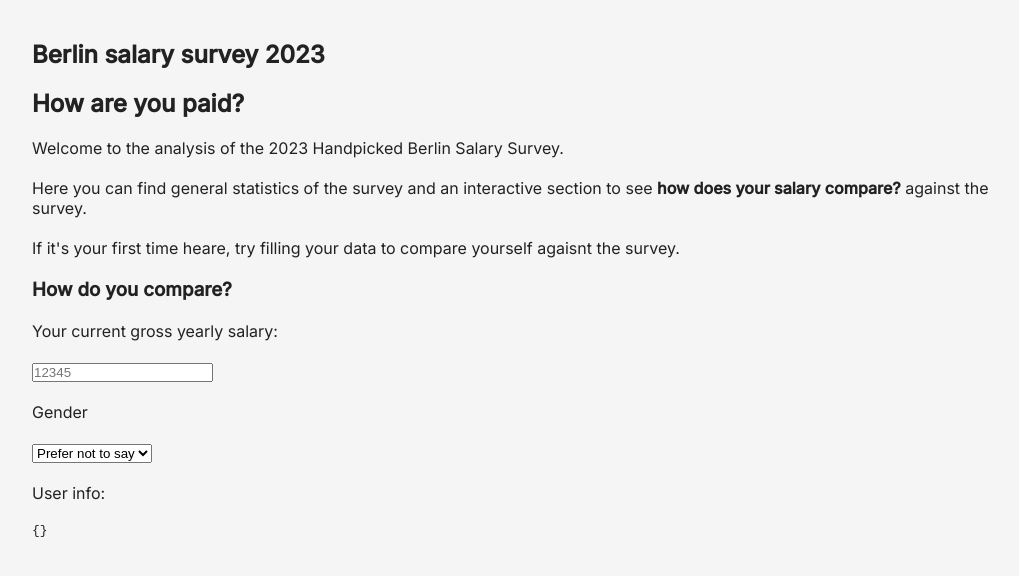
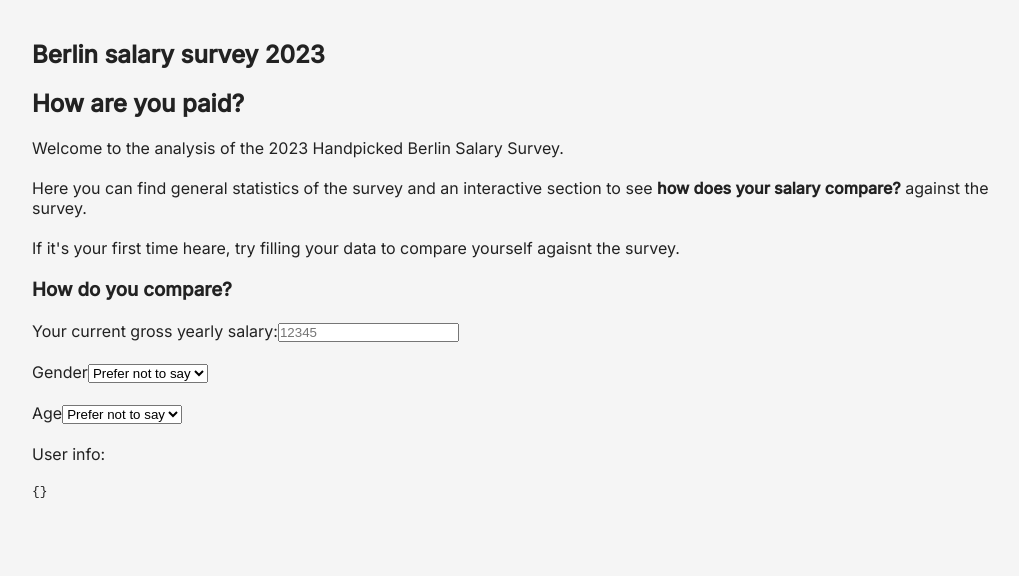
Before and after one commit to iheredia/berlin-salary-survey, a Next.js app: page / in a window 1280 px wide. Shown: the top 576 px of the page, without its empty margins (108-1127 px from the left). Built offline with nearby package versions, Linux system fonts and the light colour scheme.

Commit message:
Expands form with age select and base select

```diff
--- a/components/user-form.tsx
+++ /dev/null
@@ -1,54 +0,0 @@
-const GENDERS = ["Female", "Male", "Non-Binary", "Prefer not to say"];
-const DEFAULT_GENDER = GENDERS[3];
-
-export type User = {
-  salary?: number;
-  gender?: string;
-};
-
-export default function UserForm(props: { user: User; setUser: CallableFunction }) {
-  const { user, setUser } = props;
-  return (
-    <form onSubmit={(event) => event.preventDefault()}>
-      <p>
-        <label>Your current gross yearly salary:</label>
-      </p>
-      <p>
-        <input
-          type="number"
-          pattern="[0-9]*"
-          inputMode="numeric"
-          placeholder="12345"
-          onChange={(event) => {
-            const rawInput = event.currentTarget.value;
-            const sanitizedInput = rawInput.replaceAll(",", "").replaceAll(".", "").trim();
-            const newSalary = parseInt(sanitizedInput);
-            if (newSalary && !isNaN(newSalary) && newSalary > 100) {
-              setUser({
-                ...user,
-                salary: newSalary,
-              });
-            }
-          }}
-        />
-      </p>
-      <p>
-        <label>Gender</label>
-      </p>
-      <p>
-        <select
-          defaultValue={DEFAULT_GENDER}
-          onChange={(event) => {
-            setUser({ ...user, gender: event.currentTarget.value });
-          }}
-        >
-          {GENDERS.map((gender) => (
-            <option key={gender} value={gender}>
-              {gender}
-            </option>
-          ))}
-        </select>
-      </p>
-    </form>
-  );
-}
--- /dev/null
+++ b/components/user-form/ages-select.tsx
@@ -0,0 +1,24 @@
+import Select from "./select";
+
+const AGES = [
+  "24 or under",
+  "25-29",
+  "30-34",
+  "35-39",
+  "40-44",
+  "45-49",
+  "50-54",
+  "55-59",
+  "60 and over",
+  "Prefer not to say",
+];
+const DEFAULT_AGE = AGES[9];
+
+export default function AgeSelect(props: { setUser: CallableFunction }) {
+  return (
+    <p>
+      <label>Age</label>
+      <Select dimension="age" setUser={props.setUser} values={AGES} defaultValue={DEFAULT_AGE} />
+    </p>
+  );
+}
--- /dev/null
+++ b/components/user-form/gender-select.tsx
@@ -0,0 +1,18 @@
+import Select from "./select";
+
+const GENDERS = ["Female", "Male", "Non-Binary", "Prefer not to say"];
+const DEFAULT_GENDER = GENDERS[3];
+
+export default function GenderSelect(props: { setUser: CallableFunction }) {
+  return (
+    <p>
+      <label>Gender</label>
+      <Select
+        dimension="gender"
+        setUser={props.setUser}
+        values={GENDERS}
+        defaultValue={DEFAULT_GENDER}
+      />
+    </p>
+  );
+}
--- /dev/null
+++ b/components/user-form/index.tsx
@@ -0,0 +1,19 @@
+import AgeSelect from "./ages-select";
+import GenderSelect from "./gender-select";
+import SalaryInput from "./salary-input";
+
+export type User = {
+  salary?: number;
+  gender?: string;
+};
+
+export default function UserForm(props: { user: User; setUser: CallableFunction }) {
+  const setUser = (newUser: User) => props.setUser({ ...props.user, ...newUser });
+  return (
+    <form onSubmit={(event) => event.preventDefault()}>
+      <SalaryInput setUser={setUser} />
+      <GenderSelect setUser={setUser} />
+      <AgeSelect setUser={setUser} />
+    </form>
+  );
+}
--- /dev/null
+++ b/components/user-form/salary-input.tsx
@@ -0,0 +1,23 @@
+export default function SalaryInput(props: { setUser: CallableFunction }) {
+  return (
+    <p>
+      <label>Your current gross yearly salary:</label>
+      <input
+        type="number"
+        pattern="[0-9]*"
+        inputMode="numeric"
+        placeholder="12345"
+        onChange={(event) => {
+          const rawInput = event.currentTarget.value;
+          const sanitizedInput = rawInput.replaceAll(",", "").replaceAll(".", "").trim();
+          const newSalary = parseInt(sanitizedInput);
+          if (newSalary && !isNaN(newSalary) && newSalary > 100) {
+            props.setUser({
+              salary: newSalary,
+            });
+          }
+        }}
+      />
+    </p>
+  );
+}
--- /dev/null
+++ b/components/user-form/select.tsx
@@ -0,0 +1,23 @@
+import { StringDimension } from "@/data";
+
+export default function Select(props: {
+  setUser: CallableFunction;
+  defaultValue: string;
+  values: string[];
+  dimension: StringDimension;
+}) {
+  return (
+    <select
+      defaultValue={props.defaultValue}
+      onChange={(event) => {
+        props.setUser({ [props.dimension]: event.currentTarget.value });
+      }}
+    >
+      {props.values.map((value) => (
+        <option key={value} value={value}>
+          {value}
+        </option>
+      ))}
+    </select>
+  );
+}
--- a/data/helpers.ts
+++ b/data/helpers.ts
@@ -5,3 +5,7 @@ export type NumericKeys<T> = {
 export type BooleanKeys<T> = {
   [K in keyof T]: T[K] extends boolean ? K : never;
 }[keyof T];
+
+export type StringKeys<T> = {
+  [K in keyof T]: T[K] extends String ? K : never;
+}[keyof T];
--- a/data/index.ts
+++ b/data/index.ts
@@ -1,12 +1,13 @@
 import data2023 from "@/data/2023.json";
 import range from "lodash/range";
-import { NumericKeys, BooleanKeys } from "./helpers";
+import { NumericKeys, BooleanKeys, StringKeys } from "./helpers";
 
 export { data2023 };
 export type DataPoint = (typeof data2023)[number];
 export type Dimension = keyof DataPoint;
 export type NumericDimension = NumericKeys<DataPoint>;
 export type BooleanDimension = BooleanKeys<DataPoint>;
+export type StringDimension = StringKeys<DataPoint>;
 export type AvailableYear = 2023;
 
 export const names: Record<Dimension, string> = {
```
